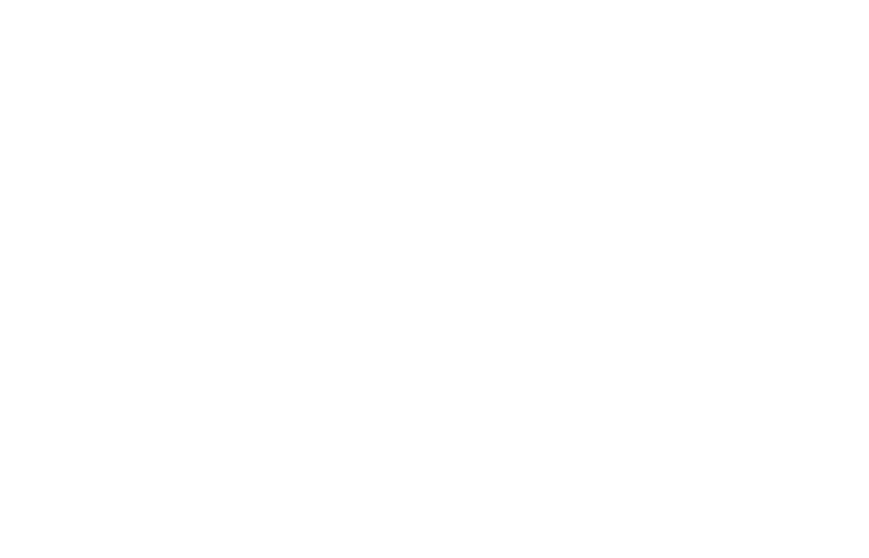
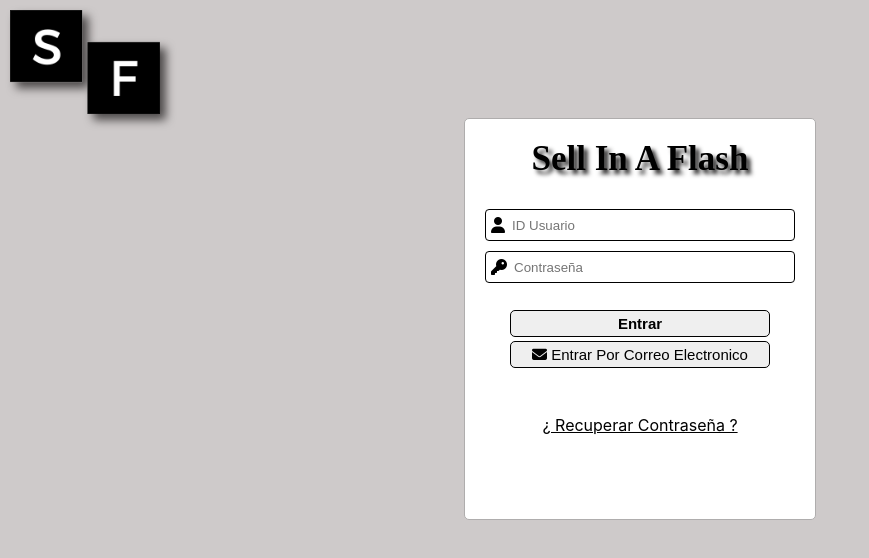
Before and after one commit to johiny/Sell_In_A_Flash, a React (Create React App) app: page / in a window 1280 px wide. Shown: the top 558 px of the page, without its empty margins (0-869 px from the left). Built offline with nearby package versions, Linux system fonts and the light colour scheme.

Commit message:
enlazar boton de entrar del login con la pagina index y cambiar color de fondo del login

```diff
--- a/src/App.jsx
+++ b/src/App.jsx
@@ -1,4 +1,5 @@
 import Login from './pages/Login';
+import Index from './pages/Index'
 import { BrowserRouter as Router, Switch, Route, Link } from "react-router-dom";
 import './estilos/estilos.css';
 
@@ -7,8 +8,11 @@ function App() {
     <div className="App">
       <Router>
         <Switch>
-          <Route path='/login'>
-            <Login/>
+          <Route path='/index'>
+            <Index />
+          </Route>
+          <Route path='/'>
+            <Login />
           </Route>
         </Switch>
       </Router>
--- /dev/null
+++ b/src/components/boton.jsx
@@ -0,0 +1,16 @@
+import {Link} from 'react-router-dom'
+
+function Boton(){
+    return(
+        <div>
+            <Link to='/index'>
+                <div>
+                    <button className="boton-generico boton-entrar">Entrar</button>
+                </div>
+            </Link>
+        </div>
+
+    );
+}
+
+export default Boton;
--- a/src/estilos/estilos.css
+++ b/src/estilos/estilos.css
@@ -1,10 +1,10 @@
-* {
+body {
   margin: 0;
   padding: 0;
 }
 
 body {
-  background-image: radial-gradient(grey, white);
+  background-color: rgb(206, 202, 202);
 }
 .formulario {
   position: relative;
@@ -84,7 +84,7 @@ h1 {
 .boton-entrar {
   font-weight: 900;
   position: relative;
-  top: 9px;
+  top: -30px;
 }
 
 a {
--- a/src/pages/Login.jsx
+++ b/src/pages/Login.jsx
@@ -1,4 +1,5 @@
 import Inputs from "../components/inputs";
+import Boton from "../components/boton";
 import logo from "../imagenes/logo.png"
 
 function Login(){
@@ -15,9 +16,7 @@ function Login(){
             <div className="posicion">
                 <Inputs nombre='ID Usuario' icono='fas fa-user icono' tipo='text'/>
                 <Inputs nombre='Contraseña' icono='fas fa-key icono' tipo='password'/>
-                <div>
-                    <button className="boton-generico boton-entrar">Entrar</button>
-                </div>
+                <Boton />
                 <div>
                     <button className="boton-generico"><i className="fas fa-envelope"></i> Entrar Por Correo Electronico</button>
                 </div>
```
